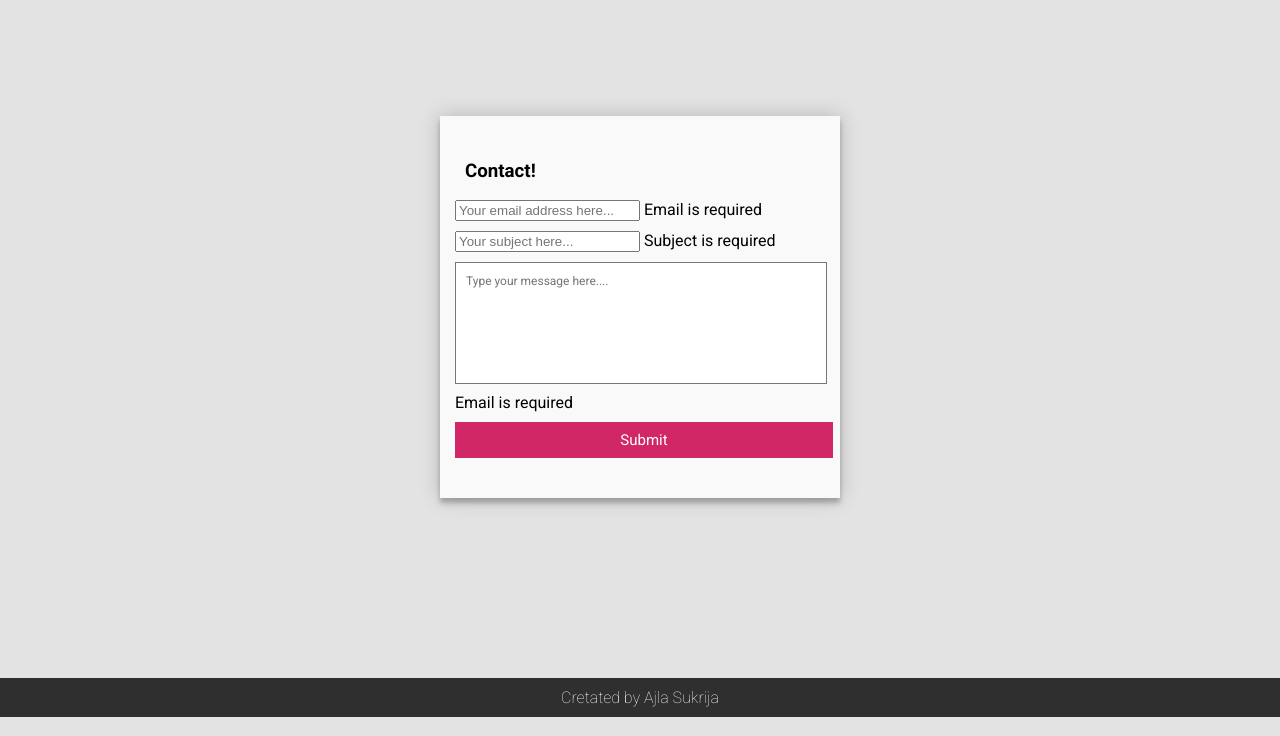
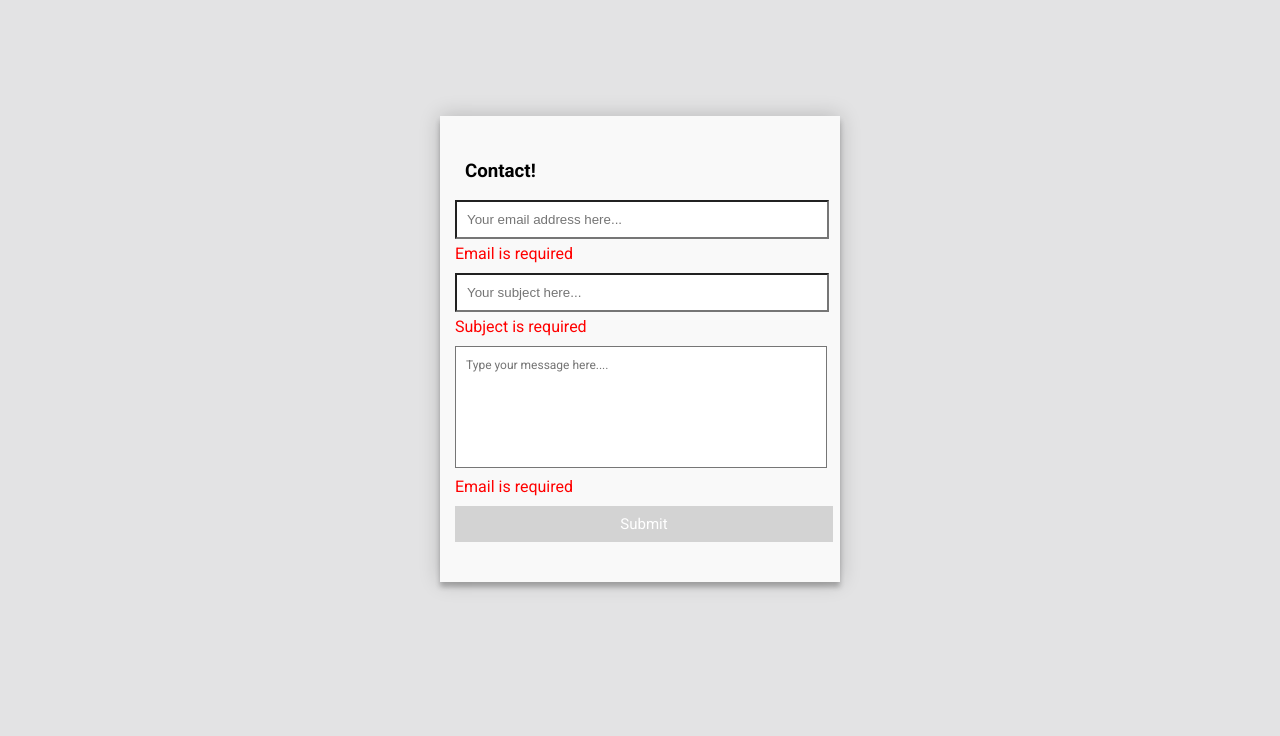
Before and after one commit to Delaylah/DIYtutorial, a PHP site: page /contact.html in a window 1280 px wide. Shown: the part 131-867 px from the top of the page. Run offline with PHP 8.4, Linux system fonts and the light colour scheme.

Commit message:
Update main.css

```diff
--- a/DIY by Ajla Sukrija/css/main.css
+++ b/DIY by Ajla Sukrija/css/main.css
@@ -59,6 +59,7 @@ list-style: none;
     display: block;
 
 }
+
 .header .nav li a:hover{
     background-color: #d12767;
 }
@@ -222,7 +223,9 @@ list-style: none;
   padding: 10px;
   font-size: 15px;
 }
-
+#voting button[type="submit"]:disabled {
+    background: lightgray;
+}
 
 
 
@@ -252,14 +255,13 @@ fieldset {
 }
 
 
-#contact input[type="email"],
+#contact input,
 #contact textarea {
   width: 100%;
   background: #FFF;
   margin: 0 0 5px;
   padding: 10px;
 }
-
 
 #contact textarea {
   height: 100px;
@@ -277,6 +279,9 @@ fieldset {
   padding: 10px;
   font-size: 15px;
 }
+#contact button[type="submit"]:disabled {
+    background: lightgray;
+}
 
 
 
@@ -292,3 +297,7 @@ fieldset {
 
 
 }
+
+.validation-error {
+    color: red;
+}
```
